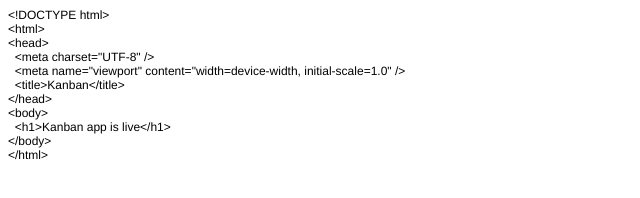
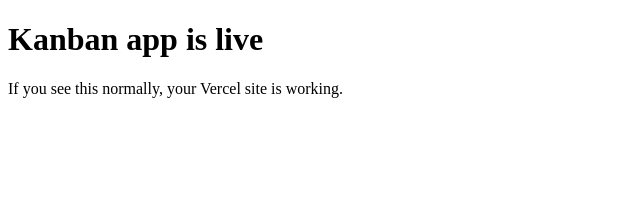
Before and after one commit to hmelmahay/Kanban, a plain HTML site: page index.html in a window 1280 px wide. Shown: the whole page, without its empty margins (0-640 px from the left). Drawn offline with Linux system fonts and the light colour scheme.

Commit message:
Update index.html

```diff
--- a/index.html
+++ b/index.html
@@ -1,26 +1,12 @@
-<!DOCTYPE html PUBLIC "-//W3C//DTD HTML 4.01//EN" "http://www.w3.org/TR/html4/strict.dtd">
+<!DOCTYPE html>
 <html>
-<head>
-  <meta http-equiv="Content-Type" content="text/html; charset=utf-8">
-  <meta http-equiv="Content-Style-Type" content="text/css">
-  <title></title>
-  <meta name="Generator" content="Cocoa HTML Writer">
-  <meta name="CocoaVersion" content="2685.4">
-  <style type="text/css">
-    p.p1 {margin: 0.0px 0.0px 0.0px 0.0px; font: 12.0px Helvetica}
-  </style>
-</head>
-<body>
-<p class="p1">&lt;!DOCTYPE html&gt;</p>
-<p class="p1">&lt;html&gt;</p>
-<p class="p1">&lt;head&gt;</p>
-<p class="p1"><span class="Apple-converted-space">  </span>&lt;meta charset="UTF-8" /&gt;</p>
-<p class="p1"><span class="Apple-converted-space">  </span>&lt;meta name="viewport" content="width=device-width, initial-scale=1.0" /&gt;</p>
-<p class="p1"><span class="Apple-converted-space">  </span>&lt;title&gt;Kanban&lt;/title&gt;</p>
-<p class="p1">&lt;/head&gt;</p>
-<p class="p1">&lt;body&gt;</p>
-<p class="p1"><span class="Apple-converted-space">  </span>&lt;h1&gt;Kanban app is live&lt;/h1&gt;</p>
-<p class="p1">&lt;/body&gt;</p>
-<p class="p1">&lt;/html&gt;</p>
-</body>
+  <head>
+    <meta charset="UTF-8" />
+    <meta name="viewport" content="width=device-width, initial-scale=1.0" />
+    <title>Kanban</title>
+  </head>
+  <body>
+    <h1>Kanban app is live</h1>
+    <p>If you see this normally, your Vercel site is working.</p>
+  </body>
 </html>
```
